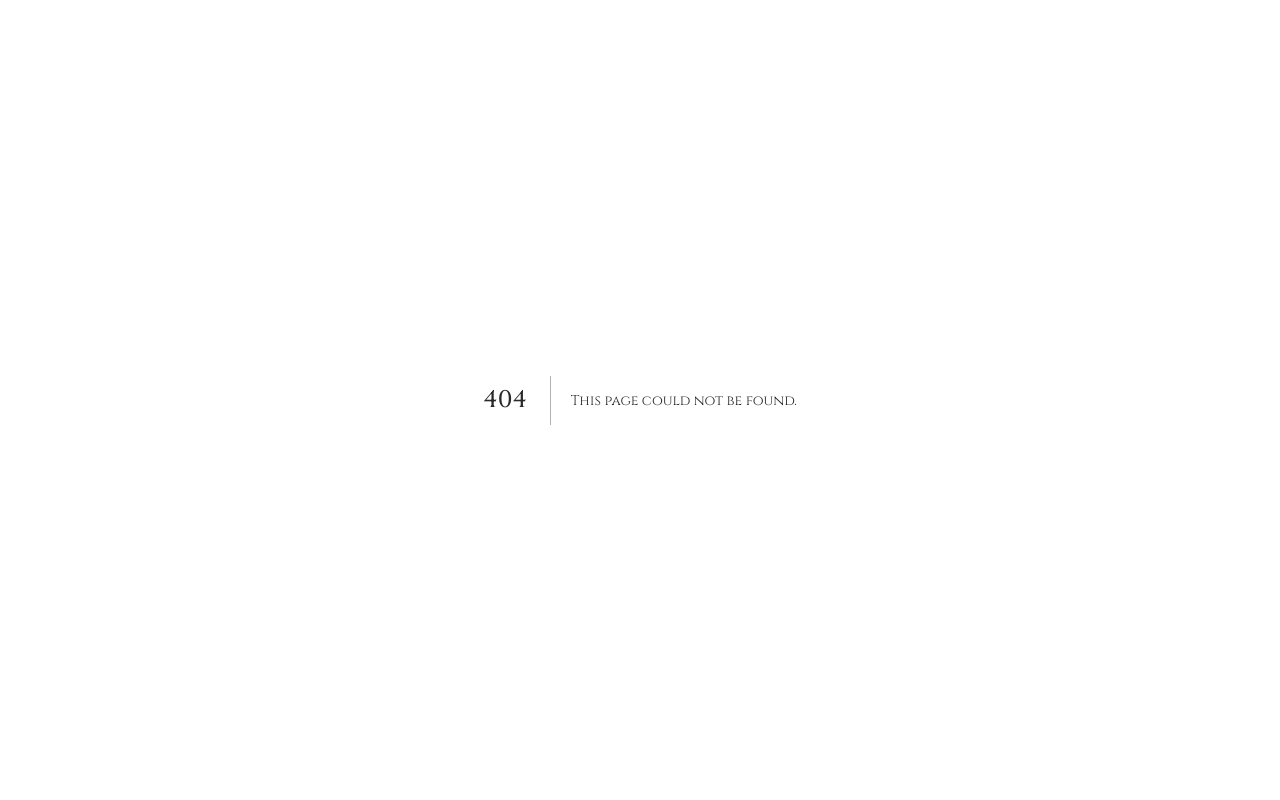
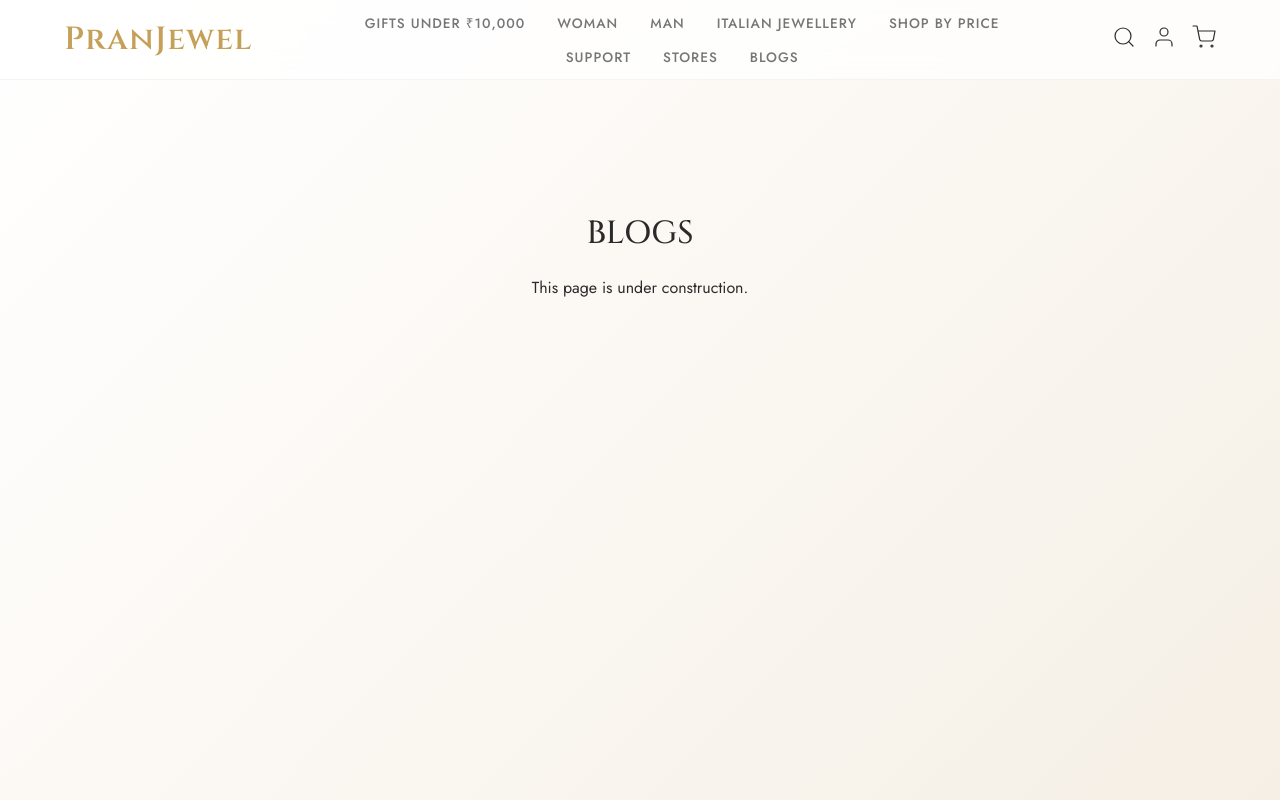
Before and after one commit to Purvesh711/pranjewel-website, a Next.js app: page /blogs in a window 1280 px wide. Before the commit this address had no page. Built offline with nearby package versions, Linux system fonts and the light colour scheme.

Commit message:
Create blank route pages for sidebar links

```diff
--- /dev/null
+++ b/src/app/blogs/page.tsx
@@ -0,0 +1,13 @@
+import Navbar from '@/components/Navbar';
+
+export default function Page() {
+  return (
+    <main>
+      <Navbar />
+      <div style={{ padding: '8rem 2rem', textAlign: 'center' }}>
+        <h1 style={{ fontSize: '2rem', marginBottom: '1rem' }}>BLOGS</h1>
+        <p>This page is under construction.</p>
+      </div>
+    </main>
+  );
+}
--- a/src/components/Navbar.tsx
+++ b/src/components/Navbar.tsx
@@ -34,16 +34,16 @@ export default function Navbar() {
       </div>
       <div className={`${styles.navContainer} ${isMobileMenuOpen ? styles.mobileOpen : ''}`}>
         <ul className={styles.navLinks}>
-          <li><Link href="/" onClick={closeMenu}>Gifts Under ₹10,000</Link></li>
-          <li><Link href="/" onClick={closeMenu}>Woman</Link></li>
-          <li><Link href="/" onClick={closeMenu}>Man</Link></li>
-          <li><Link href="/" onClick={closeMenu}>Italian Jewellery</Link></li>
-          <li><Link href="/" onClick={closeMenu}>Shop By Price</Link></li>
+          <li><Link href="/gifts-under-10k" onClick={closeMenu}>Gifts Under ₹10,000</Link></li>
+          <li><Link href="/woman" onClick={closeMenu}>Woman</Link></li>
+          <li><Link href="/man" onClick={closeMenu}>Man</Link></li>
+          <li><Link href="/italian-jewellery" onClick={closeMenu}>Italian Jewellery</Link></li>
+          <li><Link href="/shop-by-price" onClick={closeMenu}>Shop By Price</Link></li>
         </ul>
         <ul className={styles.navLinksSecondary}>
-          <li><Link href="/" onClick={closeMenu}>Support</Link></li>
-          <li><Link href="/" onClick={closeMenu}>Stores</Link></li>
-          <li><Link href="/" onClick={closeMenu}>Blogs</Link></li>
+          <li><Link href="/support" onClick={closeMenu}>Support</Link></li>
+          <li><Link href="/stores" onClick={closeMenu}>Stores</Link></li>
+          <li><Link href="/blogs" onClick={closeMenu}>Blogs</Link></li>
         </ul>
       </div>
       <div className={styles.actions}>
```
Also changed, not shown: src/app/gifts-under-10k/page.tsx (added, +13 -0 lines), src/app/italian-jewellery/page.tsx (added, +13 -0 lines), src/app/man/page.tsx (added, +13 -0 lines), src/app/shop-by-price/page.tsx (added, +13 -0 lines), src/app/stores/page.tsx (added, +13 -0 lines), src/app/support/page.tsx (added, +13 -0 lines), src/app/woman/page.tsx (added, +13 -0 lines).
